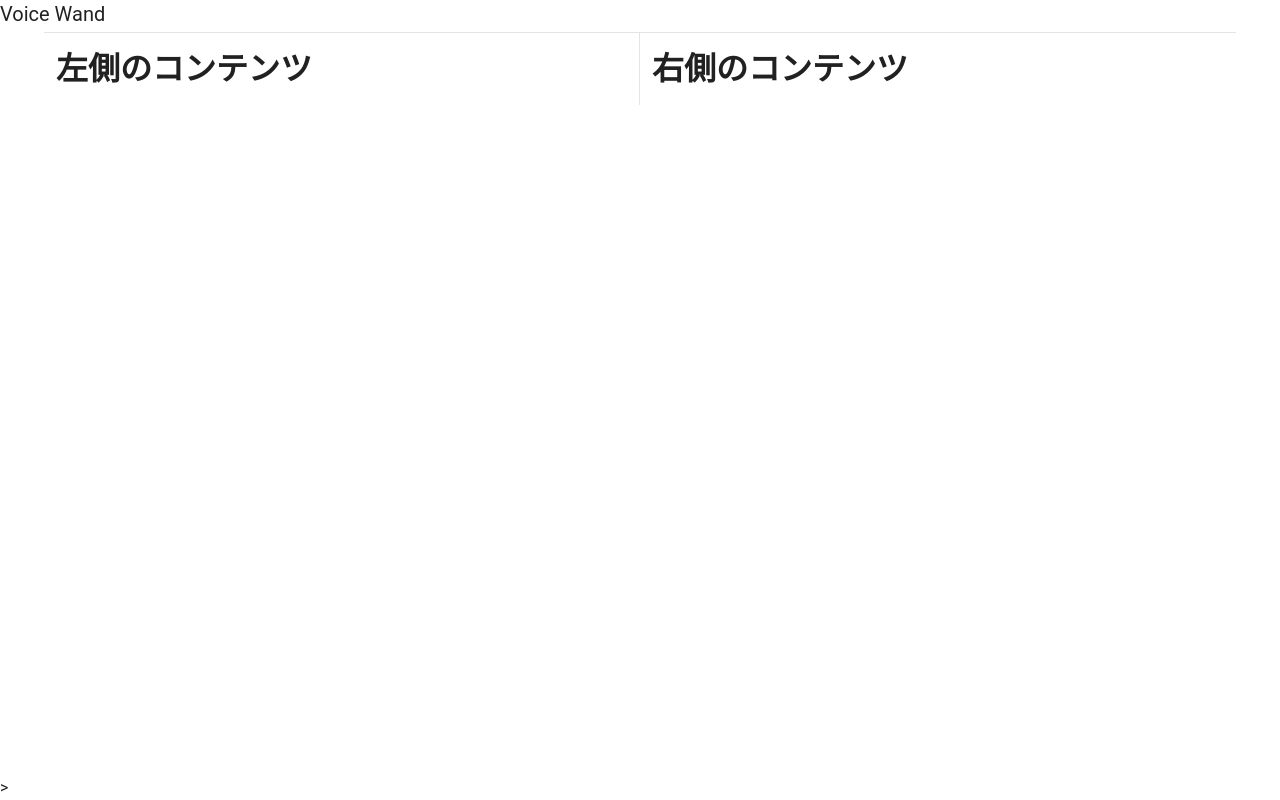
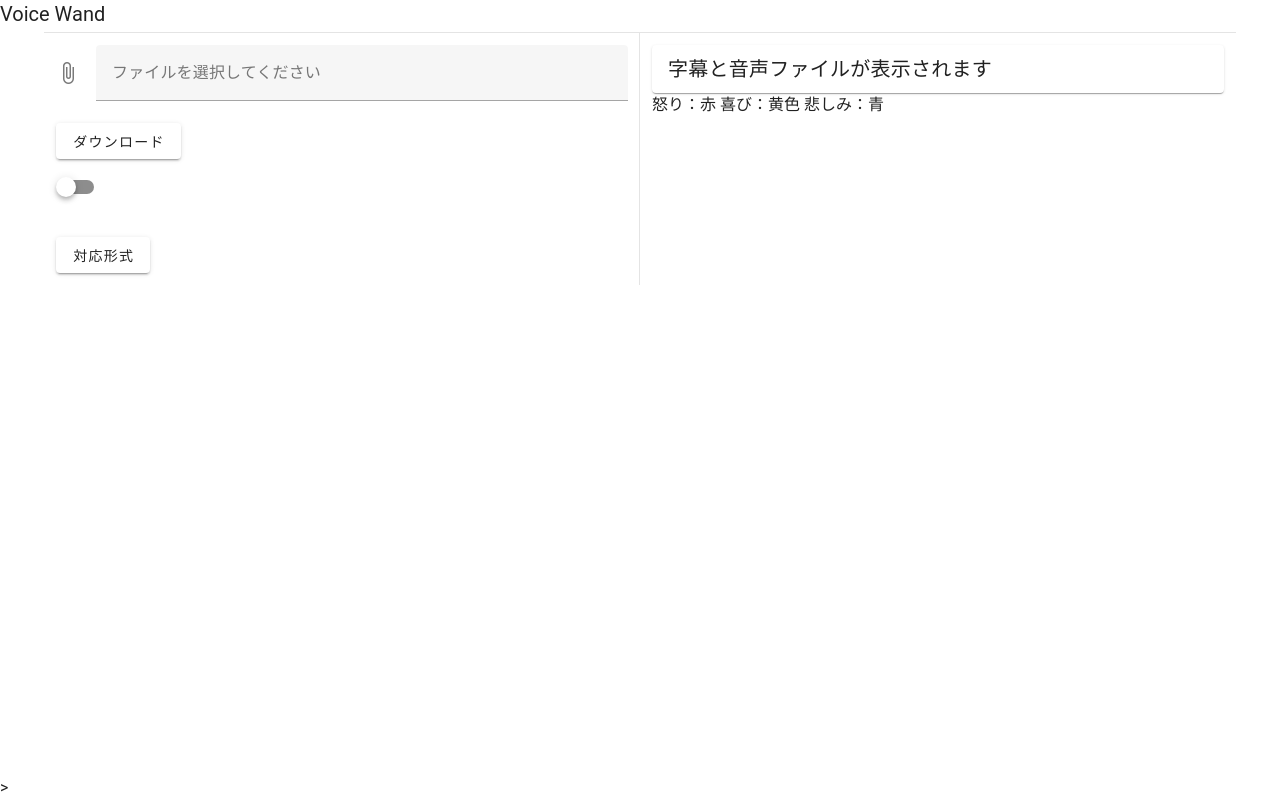
Before and after one commit to mokuyoujyugyou/ai-translater, a Nuxt app: page / in a window 1280 px wide. Built offline with nearby package versions, Linux system fonts and the light colour scheme.

Commit message:
add: tmp

```diff
--- a/layouts/default.vue
+++ b/layouts/default.vue
@@ -6,14 +6,35 @@
         <v-row>
           <v-divider></v-divider>
           <v-col>
-            <h1>左側のコンテンツ</h1>
+            <v-file-input label="ファイルを選択してください"></v-file-input>
+            <v-btn class="Dlbtn">ダウンロード </v-btn>
+            <v-switch></v-switch>
+            <v-btn>対応形式</v-btn>
           </v-col>
           <v-divider vertical></v-divider>
           <v-col>
-            <h1>右側のコンテンツ</h1>
+            <v-card class="gry-bg">
+              <v-card-title>字幕と音声ファイルが表示されます</v-card-title>
+            </v-card>
+            <p>怒り：赤 喜び：黄色 悲しみ：青</p>
           </v-col>
         </v-row>
       </v-container> </v-main
     >>
   </v-app>
 </template>
+
+<script setup></script>
+<style>
+  .Dlbtn {
+    background-color: #d3cfcf; /* 灰色*/
+  }
+  .gry-bg {
+    background-color: #d9d9d9; /* 灰色*/
+  }
+  .custom-vertical-divider {
+    border-left: 2px solid #000; /* 左に垂直線 */
+    height: 100%; /* 高さを調整 */
+    margin: 0 20px; /* 左右にスペースを追加 */
+  }
+</style>
```
